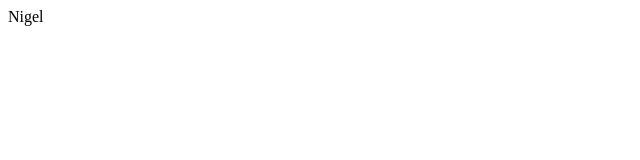
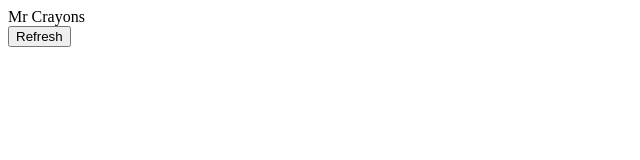
Before and after one commit to henrahmagix/purrr, a plain HTML site: page index.html in a window 1280 px wide. Shown: the whole page, without its empty margins (0-640 px from the left). Drawn offline with Linux system fonts and the light colour scheme.

Commit message:
Add refresh button. Always reload different name.

```diff
--- a/index.html
+++ b/index.html
@@ -5,6 +5,7 @@
 </head>
 <body>
     <div id="name"></div>
+    <button id="refresh">Refresh</button>
     <script src="lib/jquery/1.11.1/jquery.min.js"></script>
     <script type="text/javascript">
     (function ($) {
@@ -22,12 +23,23 @@
                 'Captain Black Lips',
                 'Meaty Licks'
             ];
+            var currentName;
+            var getName = function () {
                 var random = Math.round(Math.random() * names.length);
                 if (random >= names.length) {
                     random = names.length - 1;
                 }
                 var name = names[random];
+                if (name === currentName) {
+                    // Get a different name.
+                    getName();
+                } else {
+                    currentName = name;
                     $('#name').html(name);
+                }
+            };
+            getName();
+            $(document).on('click', '#refresh', getName);
         });
     }(window.jQuery));
     </script>
```
Lines whose indentation alone changed are shown as unchanged.
